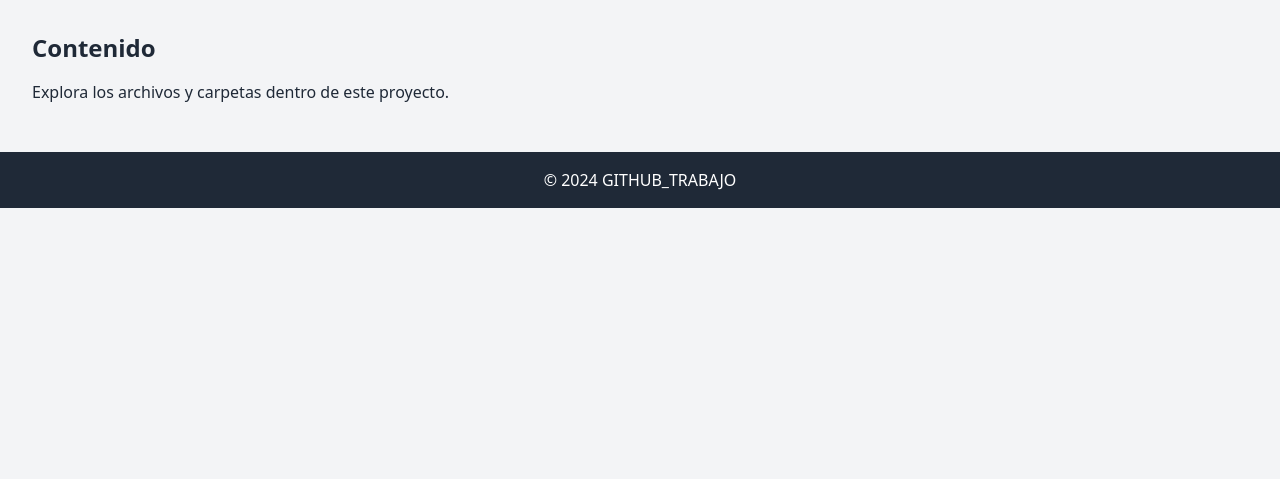
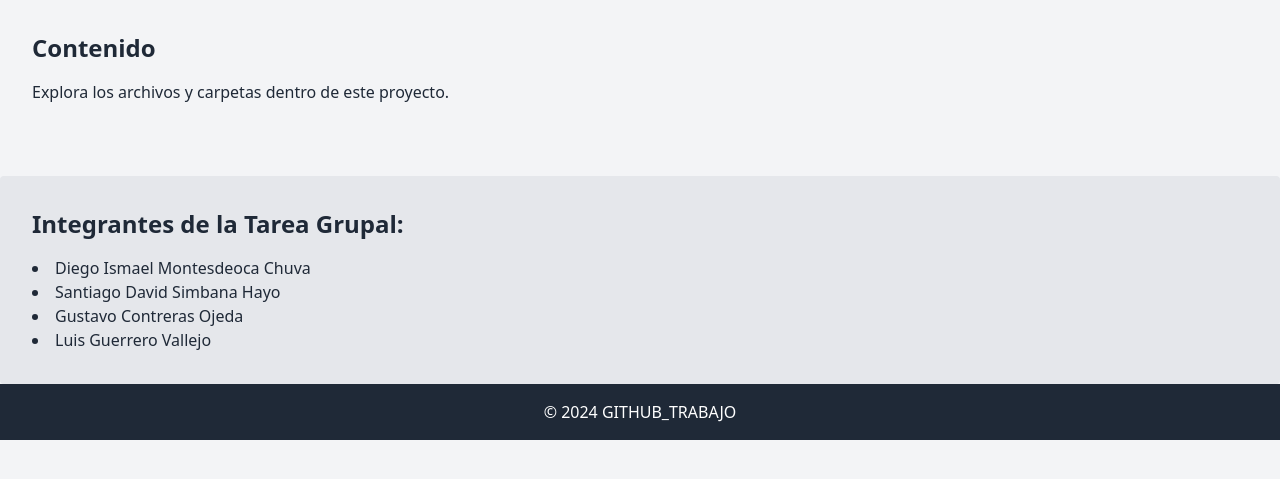
Before and after one commit to GusAdolf/act1_-Entornos_Integraci-n, a Flask app: page / in a window 1280 px wide. Shown: the part 120-599 px from the top of the page. Run offline with Flask 3, Linux system fonts and the light colour scheme.

Commit message:
Se realizan cambios al Indice, se ingresan los integrantes

```diff
--- a/templates/index.html
+++ b/templates/index.html
@@ -19,6 +19,17 @@
         <p class="mb-4">Explora los archivos y carpetas dentro de este proyecto.</p>
     </section>
 
+	<!-- Sección de Integrantes -->
+    <section class="p-8 bg-gray-200 mt-6 rounded">
+        <h2 class="text-2xl font-bold mb-4">Integrantes de la Tarea Grupal:</h2>
+        <ul class="list-disc list-inside">
+            <li>Diego Ismael Montesdeoca Chuva</li>
+            <li>Santiago David Simbana Hayo</li>
+            <li>Gustavo Contreras Ojeda</li>
+            <li>Luis Guerrero Vallejo</li>
+        </ul>
+    </section>
+
     <footer class="bg-gray-800 text-white text-center py-4">
         <p>&copy; 2024 GITHUB_TRABAJO</p>
     </footer>
```
